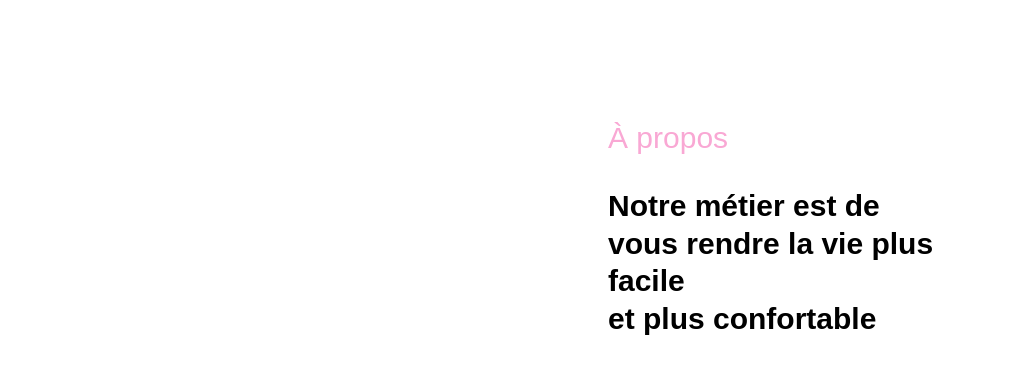
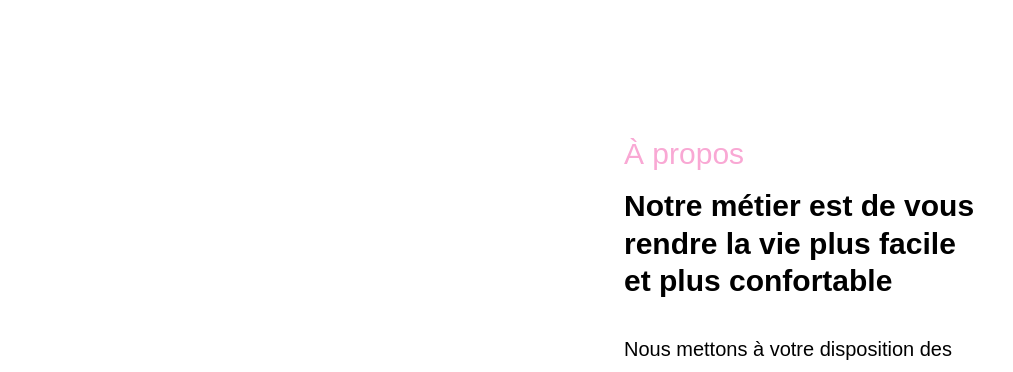
Before and after one commit to 0tsuro/AmSecretariat, a Next.js app: page / in a window 1280 px wide. Shown: the part 840-1212 px from the top of the page, without its empty margins (128-1141 px from the left). Built offline with nearby package versions, Linux system fonts and the light colour scheme; a web font is replaced by a local one.

Commit message:
little details

```diff
--- a/app/page.tsx
+++ b/app/page.tsx
@@ -89,7 +89,7 @@ export default function Home() {
               />
             </a>
             <a href="#aboutus">
-              <button className="relative pink text-white text-sm sm:text-lg shadow-lg sm:py-4 sm:px-10 p-2 rounded-full overflow-hidden group transform transition-all duration-300 hover:scale-105 hover:shadow-xl active:scale-95 active:bg-pink-400">
+              <button className="relative pink text-white text-sm sm:text-lg shadow-lg sm:py-4 sm:px-10 p-3 rounded-full overflow-hidden group transform transition-all duration-300 hover:scale-105 hover:shadow-xl active:scale-95 active:bg-pink-400">
                 <span className="absolute inset-0 bg-pink-300 opacity-0 group-active:opacity-30 rounded-lg transition-opacity duration-500"></span>
                 À propos
               </button>
@@ -120,14 +120,20 @@ export default function Home() {
             height={500}
             alt=""
           />
-          <div className="flex flex-col">
-            <p className="text-pink-300 text-lg sm:text-3xl mb-8">À propos</p>
+          <div className="flex flex-col p-4">
+            <p className="text-pink-300 text-lg sm:text-3xl mb-4">À propos</p>
             <h1 className="text-black leading-none sm:text-xl sm:!leading-relaxed font-thin">
               <span className="sm:text-3xl text-lg font-bold">
-                Notre métier est de <br />
-                vous rendre la vie plus facile <br />
+                Notre métier est de{" "}
+                <span className="hidden sm:inline-block">
+                  <br />
+                </span>
+                vous rendre la vie plus facile{" "}
+                <span className="hidden sm:inline-block">
+                  <br />
+                </span>
                 et plus confortable
-              </span>{" "}
+              </span>
               <br />
               <br />
               Nous mettons à votre disposition des services adaptés pour alléger
```
